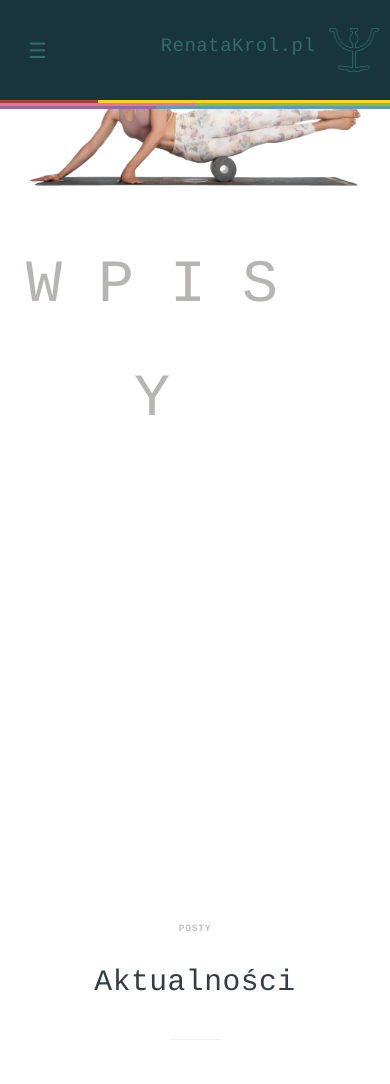
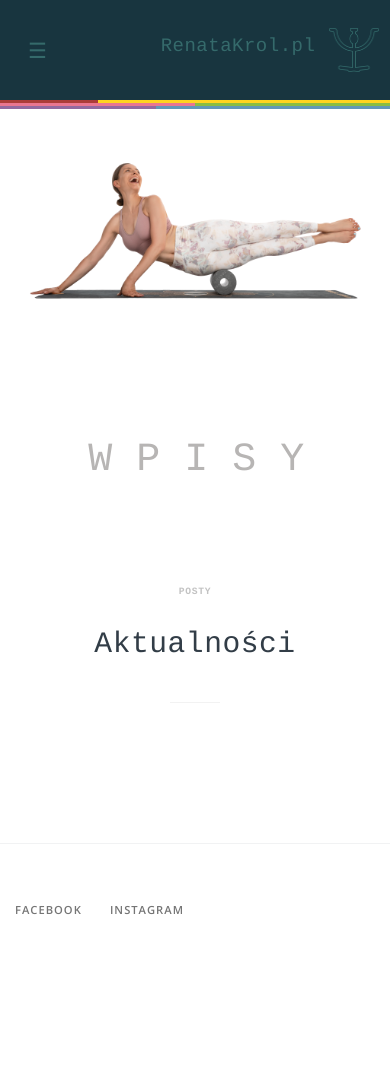
Before and after one commit to wiaderko024/renatakrol.pl, a Django app: page /posts/ in a window 390 px wide. Shown: the top 1084 px of the page. After the commit the page ends 914 px from the top, so only its background shows below. Run offline with Django 4.2, Linux system fonts and the light colour scheme; data that the repository does not hold is empty; some libraries are stand-ins or nearby versions.

Commit message:
Created RWD for posts page

```diff
--- a/posts/templates/posts.html
+++ b/posts/templates/posts.html
@@ -14,6 +14,11 @@
         .header {
             background-color: white;
         }
+        .header-group {
+            text-align: center;
+            position: relative;
+            height: 100vh;
+        }
         .caption {
             position: absolute;
             font-family: Courier, monospace;
@@ -22,6 +27,20 @@
             top: 27%;
             right: 22%;
         }
+        @media (max-width: 800px) {
+            .header-img {
+                position: absolute;
+                top: 8rem;
+                left: 0;
+            }
+            .caption {
+                top: 30rem;
+                font-size: 40px;
+            }
+            .header-group {
+                height: 60vh;
+            }
+        }
     </style>
 {% endblock %}
 
@@ -29,7 +48,7 @@
     {% include 'navbar-mini.html' %}
 
     <header class="header text-dark" style="padding: 0;">
-        <div style="text-align: center; position: relative; height: 100vh;">
+        <div class="header-group">
             <img class="header-img" src="{% static 'img/wpisy.png' %}" alt="...">
             <div class="caption">W P I S Y</div>
         </div>
```
